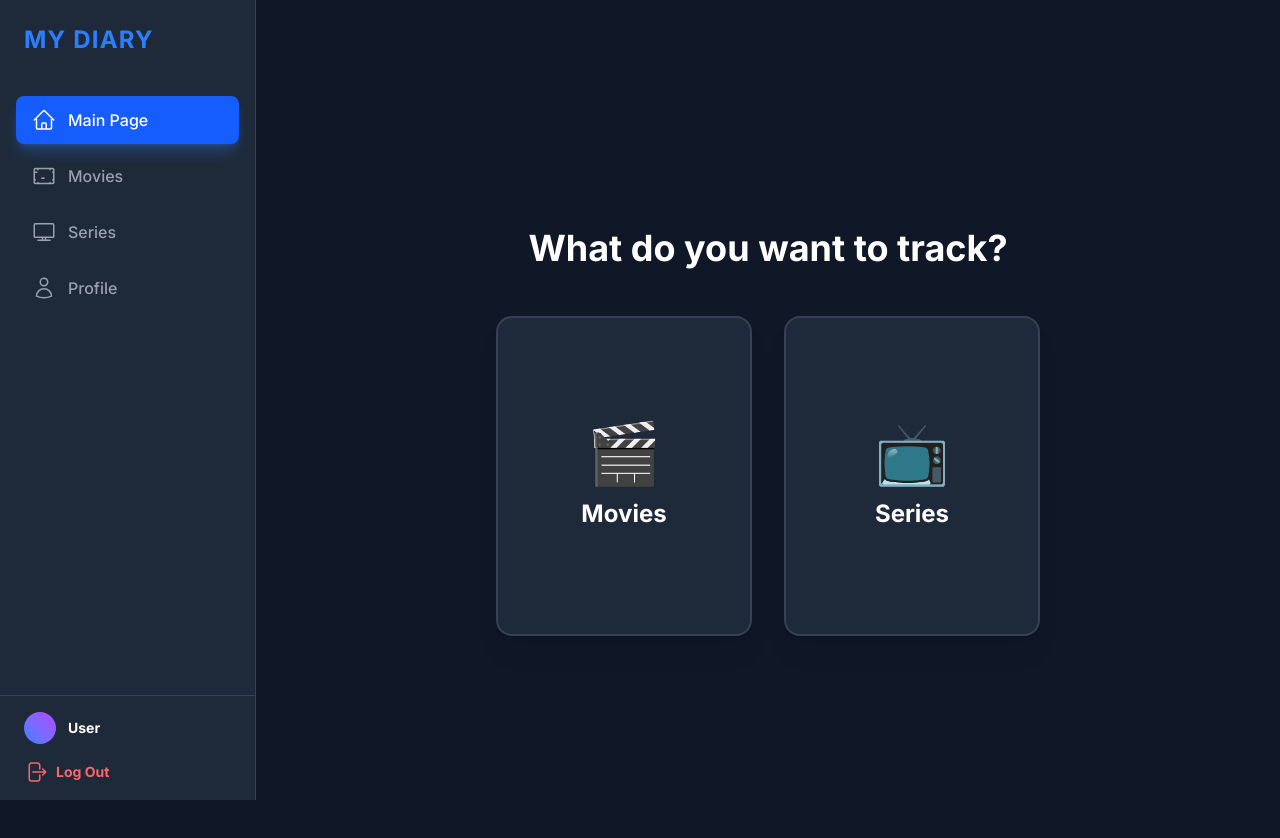
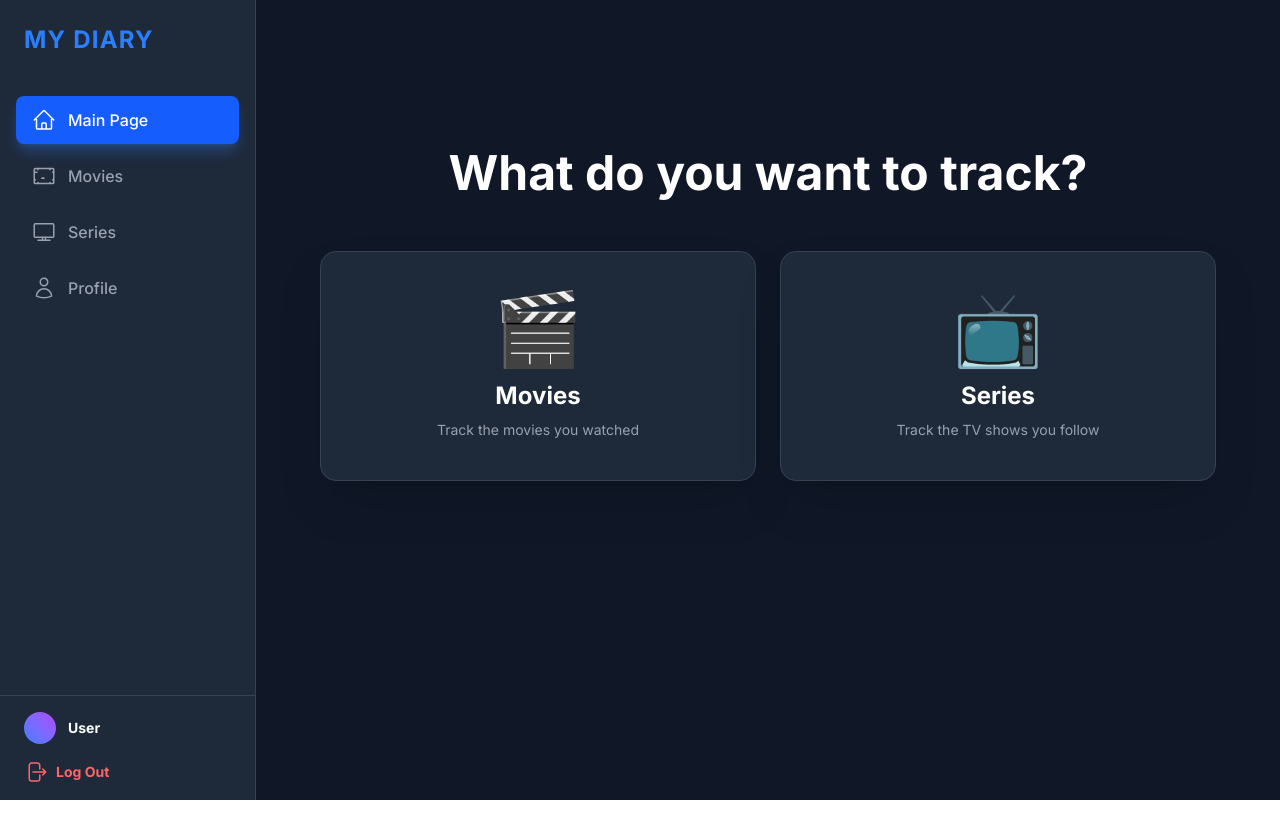
Before and after one commit to crusinistaken/movie-series-diary, a Next.js app: page /dashboard in a window 1280 px wide. Shown: the top 838 px of the page. After the commit the page ends 800 px from the top, so only its background shows below. Built offline with nearby package versions, Linux system fonts and the light colour scheme.

Commit message:
Telefon içn güncelleme yapıldı

```diff
--- a/app/dashboard/page.tsx
+++ b/app/dashboard/page.tsx
@@ -1,26 +1,37 @@
+"use client";
 import Link from "next/link";
 
-export default function DashboardSelection() {
+export default function DashboardPage() {
   return (
-    <div className="min-h-screen bg-gray-900 text-white flex flex-col items-center justify-center">
-      <h1 className="text-4xl font-bold mb-12">What do you want to track?</h1>
+    <div className="flex flex-col items-center justify-center min-h-[70vh] animate-fadeIn p-4">
 
-      <div className="flex gap-8">
-        {/* MOVIES CARD */}
-        <Link href="/dashboard/movies" className="group">
-          <div className="w-64 h-80 bg-gray-800 rounded-2xl border-2 border-gray-700 hover:border-blue-500 flex flex-col items-center justify-center transition transform hover:-translate-y-2 cursor-pointer shadow-xl">
-            <span className="text-6xl mb-4">🎬</span>
-            <h2 className="text-2xl font-bold group-hover:text-blue-400">Movies</h2>
-          </div>
+      {/* Başlık */}
+      <h1 className="text-3xl md:text-5xl font-bold mb-8 md:mb-12 text-center leading-tight">
+        What do you want <br className="md:hidden"/> to track?
+      </h1>
+
+      {/* Kartlar Kutusu */}
+      {/* Mobilde: flex-col (Alt alta) | Masaüstünde: md:flex-row (Yan yana) */}
+      <div className="flex flex-col md:flex-row gap-6 w-full max-w-4xl">
+
+        {/* --- MOVIES CARD --- */}
+        <Link href="/dashboard/movies" className="group flex-1 bg-gray-800 hover:bg-gray-800/80 border border-gray-700 hover:border-blue-500 rounded-2xl p-10 flex flex-col items-center justify-center transition-all duration-300 transform hover:-translate-y-2 shadow-2xl">
+            <div className="text-7xl mb-4 group-hover:scale-110 transition-transform duration-300">
+              🎬
+            </div>
+            <h2 className="text-2xl font-bold text-white group-hover:text-blue-400 transition">Movies</h2>
+            <p className="text-gray-400 text-sm mt-2">Track the movies you watched</p>
         </Link>
 
-        {/* SERIES CARD */}
-        <Link href="/dashboard/series" className="group">
-          <div className="w-64 h-80 bg-gray-800 rounded-2xl border-2 border-gray-700 hover:border-green-500 flex flex-col items-center justify-center transition transform hover:-translate-y-2 cursor-pointer shadow-xl">
-            <span className="text-6xl mb-4">📺</span>
-            <h2 className="text-2xl font-bold group-hover:text-green-400">Series</h2>
-          </div>
+        {/* --- SERIES CARD --- */}
+        <Link href="/dashboard/series" className="group flex-1 bg-gray-800 hover:bg-gray-800/80 border border-gray-700 hover:border-purple-500 rounded-2xl p-10 flex flex-col items-center justify-center transition-all duration-300 transform hover:-translate-y-2 shadow-2xl">
+            <div className="text-7xl mb-4 group-hover:scale-110 transition-transform duration-300">
+              📺
+            </div>
+            <h2 className="text-2xl font-bold text-white group-hover:text-purple-400 transition">Series</h2>
+            <p className="text-gray-400 text-sm mt-2">Track the TV shows you follow</p>
         </Link>
+
       </div>
     </div>
   );
```
